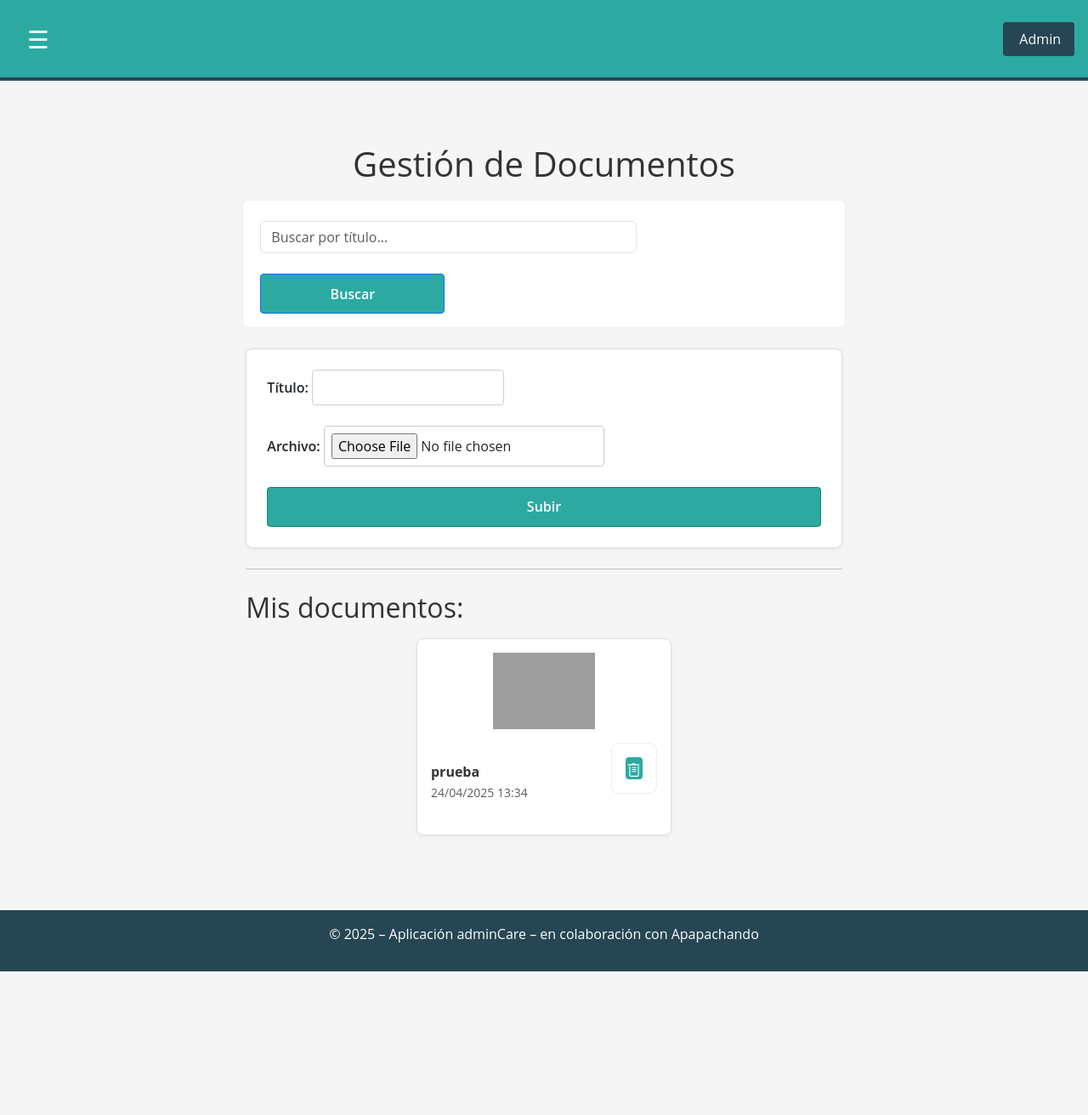
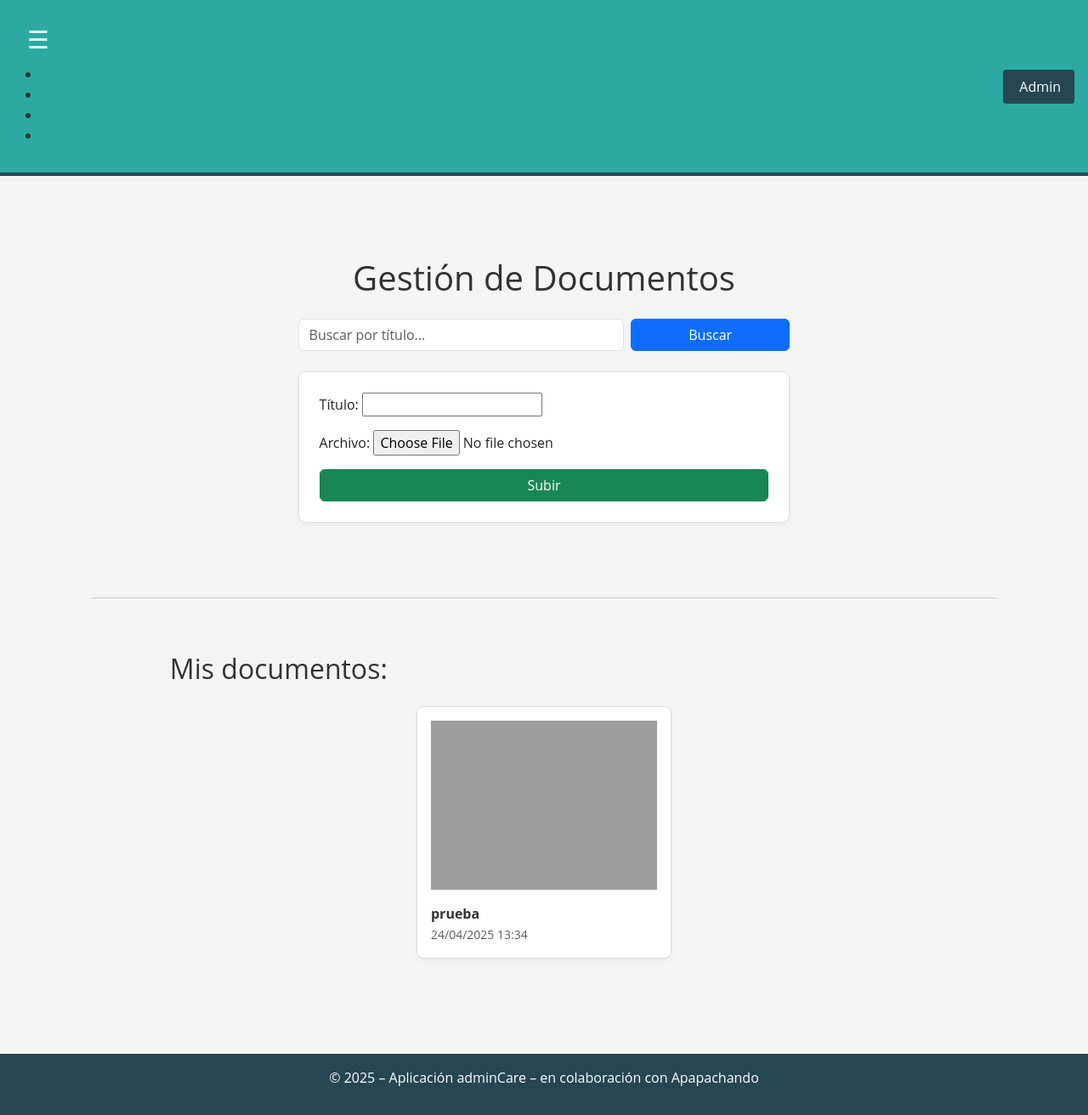
Before and after one commit to ignaciogonlez/AdminCare, a Django app: page /documentos/ in a window 1280 px wide. Shown: the whole page at 85% size. Before the commit the page ends 1143 px from the top, so only its background shows below. Run offline with Django 5.2, Linux system fonts and the light colour scheme; a user stored in the database is signed in; data comes from the database, SQL or seed files in the repository; parts of the project's set-up code (start-up, migrations or seed data) failed here and were passed over; grey boxes are pictures that could not be loaded.

Commit message:
forms en medio y register bien

```diff
--- a/static/css/estilos.css
+++ b/static/css/estilos.css
@@ -4,241 +4,70 @@
 :root {
   --color-primary: #2CAAA2;
   --color-secondary: #264653;
-  --color-accent: #e9c46a;
   --color-background: #f5f5f5;
   --color-text: #333;
-
-  --font-size-base: 16px;
   --font-family-base: "Open Sans", Arial, sans-serif;
 }
 
-/* Reset rápido */
+/* Reset */
 * {
-  margin: 0;
-  padding: 0;
-  box-sizing: border-box;
+  margin: 0; padding: 0; box-sizing: border-box;
 }
 
-/* ============================= */
-/* 2. Estilos globales           */
-/* ============================= */
 html {
-  font-size: var(--font-size-base);
+  font-size: 16px;
   scroll-behavior: smooth;
 }
 body {
   font-family: var(--font-family-base);
   background: var(--color-background);
   color: var(--color-text);
-  line-height: 1.5;
-  -webkit-font-smoothing: antialiased;
+  display: flex;
+  flex-direction: column;
+  min-height: 100vh;
 }
-a {
-  color: var(--color-primary);
-  text-decoration: none;
-}
-a:hover {
-  text-decoration: underline;
-}
-h1, h2, h3, h4, h5, h6 {
-  margin-bottom: 1rem;
-  line-height: 1.3;
-}
+a { color: var(--color-primary); text-decoration: none; }
+a:hover { text-decoration: underline; }
 
-/* ============================= */
-/* 3. Cabecera y Navegación      */
-/* ============================= */
+/* Header */
 header {
-  background-color: var(--color-primary);
+  background: var(--color-primary);
   border-bottom: 4px solid var(--color-secondary);
   padding: 1rem;
   position: relative;
 }
-.menu-button {
-  background: transparent !important;
-  border: none !important;
-  border-radius: 0 !important;
-  font-size: 1.8rem;
-  color: #fff;
-  cursor: pointer;
-  margin: .5rem 1rem;
-}
-.menu-button:focus {
-  outline: none;
-}
-nav#menu {
-  display: none;
-  background-color: var(--color-primary);
-}
-nav#menu:not(.hidden) {
-  display: block;
-}
-nav ul {
-  list-style: none;
-  display: flex;
-  flex-direction: column;
-  gap: .75rem;
-  padding: 1rem;
-}
-nav li a {
-  font-weight: 600;
-  color: #fff;
-  transition: opacity .2s ease;
-}
-nav li a:hover {
-  opacity: .8;
-}
-@media (min-width: 768px) {
-  nav ul {
-    flex-direction: row;
-    justify-content: center;
-  }
-  nav ul li {
-    margin: 0 1rem;
-  }
-}
-
-/* ============================= */
-/* 4. Enlaces login/logout       */
-/* ============================= */
-.login-button {
+.menu-button { /* ya lo tenías inline */ }
+.auth-links .login-button {
   position: absolute;
-  top: 50%;
-  right: 1rem;
+  top: 50%; right: 1rem;
   transform: translateY(-50%);
   background: var(--color-secondary);
   color: #fff;
   padding: .5rem 1rem;
   border-radius: .25rem;
-  text-decoration: none;
 }
 
-/* ============================= */
-/* 5. Contenedor principal       */
-/* ============================= */
-.container {
-  width: 90%;
-  max-width: 1200px;
-  margin: 1.5rem auto;
+/* Main container */
+main.container {
+  flex: 1;
+  padding-top: 1rem;
+  padding-bottom: 1rem;
 }
 
-/* ============================= */
-/* 6. Secciones                  */
-/* ============================= */
-section {
-  margin-bottom: 2rem;
-}
-section h2 {
-  margin-bottom: 1rem;
-  color: var(--color-secondary);
-}
-
-/* ============================= */
-/* 7. Tarjetas                   */
-/* ============================= */
+/* Cards genéricos */
 .card {
   background: #fff;
   border: 1px solid #ddd;
   border-radius: .5rem;
-  padding: 1rem;
-  margin-bottom: 1rem;
-  box-shadow: 0 2px 6px rgba(0,0,0,.05);
-}
-.card h3 {
-  margin-bottom: .5rem;
-}
-.card p {
-  margin-bottom: .5rem;
+  box-shadow: 0 2px 6px rgba(0,0,0,0.05);
 }
 
-/* ============================= */
-/* 8. Formularios                */
-/* ============================= */
-form {
-  display: flex;
-  flex-direction: column;
-  gap: 1rem;
-  background: #fff;
-  border: 1px solid #eee;
-  border-radius: .5rem;
-  padding: 1rem;
-  margin-bottom: 2rem;
-}
-form label {
-  font-weight: 600;
-}
-form input,
-form select,
-form textarea {
-  padding: .5rem;
-  border: 1px solid #ccc;
-  border-radius: .25rem;
-}
-form button {
-  background: var(--color-primary);
-  color: #fff;
-  font-weight: 600;
-  border: none;
-  border-radius: .25rem;
-  padding: .75rem 1rem;
-  cursor: pointer;
-  transition: background .2s ease;
-}
-form button:hover {
-  background: var(--color-secondary);
+/* Formularios (verticales) */
+form.card {
+  display: block;  /* anulamos posibles flex antiguos */
 }
 
-/* ============================= */
-/* 9. Botones                    */
-/* ============================= */
-.btn {
-  display: inline-block;
-  background: var(--color-primary);
-  color: #fff;
-  padding: .65rem 1rem;
-  border-radius: .25rem;
-  font-weight: 600;
-  text-align: center;
-  transition: background .2s ease;
-}
-.btn:hover {
-  background: var(--color-secondary);
-}
-
-/* ============================= */
-/* 10. Footer                    */
-/* ============================= */
-footer {
-  background: var(--color-secondary);
-  color: #fff;
-  text-align: center;
-  padding: 1rem;
-  flex-shrink: 0;
-  width: 100%;
-}
-
-/* ============================= */
-/* 11. Media Query Extra         */
-/* ============================= */
-@media (min-width: 992px) {
-  .container { width: 85%; }
-}
-
-/* ============================= */
-/* 12. Imagen portada documentos */
-/* ============================= */
-.doc-preview img {
-  max-width: 120px;
-  max-height: 160px;
-  width: auto;
-  height: auto;
-  display: block;
-  margin: 0 auto;
-}
-
-/* ============================= */
-/* 13. Lista de documentos       */
-/* ============================= */
+/* Document list */
 .documents-list {
   list-style: none;
   padding: 0;
@@ -252,61 +81,20 @@ footer {
   border: 1px solid #ddd;
   border-radius: .5rem;
   padding: 1rem;
-  box-shadow: 0 2px 6px rgba(0,0,0,.05);
-  flex: 1 1 280px;
+  box-shadow: 0 2px 6px rgba(0,0,0,0.05);
+  width: 100%;
   max-width: 300px;
-  display: flex;
-  flex-direction: column;
-  justify-content: space-between;
 }
 
-/* ============================= */
-/* 14. Home: centrado imágenes   */
-/* ============================= */
-.home-content img,
-.home-content .btn {
-  display: block;
-  margin: 1rem auto;
-}
-.home-content ul {
-  display: inline-block;
-  margin: 0 auto 1rem;
-  text-align: left;
-  padding-left: 1.25rem;
-}
-.home-content img.final-logo {
-  max-height: 100px;
-  width: auto;
-}
-@media (min-width: 768px) {
-  .home-content img.final-logo {
-    max-height: 180px;
-  }
+/* Footer */
+footer {
+  background: var(--color-secondary);
+  color: #fff;
+  text-align: center;
+  padding: 1rem;
 }
 
-/* FAQs */
-.faq-card {
-  transition: transform .2s ease, box-shadow .2s ease;
+/* Ajustes responsivos */
+@media (min-width: 992px) {
+  .container { max-width: 85%; }
 }
-.faq-card:hover {
-  transform: translateY(-4px);
-  box-shadow: 0 8px 16px rgba(0,0,0,.12);
-}
-
-/* ============================= */
-/* 15. Sticky footer foundation  */
-/* ============================= */
-html, body {
-  height: 100%;
-}
-body {
-  display: flex;
-  flex-direction: column;
-  min-height: 100vh;
-}
-main.container {
-  flex: 1;
-}
-footer {
-  flex-shrink: 0;
-}
--- a/templates/base.html
+++ b/templates/base.html
@@ -8,12 +8,10 @@
   {% load static %}
 
   <!-- Favicon -->
-  <link rel="icon" type="image/png" sizes="32x32"
-        href="{% static 'images/favicon-32x32-transparent.png' %}">
+  <link rel="icon" type="image/png" sizes="32x32" href="{% static 'images/favicon-32x32-transparent.png' %}">
 
   <!-- Bootstrap 5 -->
-  <link href="https://cdn.jsdelivr.net/npm/bootstrap@5.3.3/dist/css/bootstrap.min.css"
-        rel="stylesheet">
+  <link href="https://cdn.jsdelivr.net/npm/bootstrap@5.3.3/dist/css/bootstrap.min.css" rel="stylesheet">
 
   <!-- Estilos propios -->
   <link rel="stylesheet" href="{% static 'css/estilos.css' %}">
@@ -21,19 +19,20 @@
 
   <style>
     .menu-button{
-      background:transparent;border:none;font-size:1.8rem;color:#fff;
-      cursor:pointer;margin:.5rem 1rem;
+      background:transparent;
+      border:none;
+      font-size:1.8rem;
+      color:#fff;
+      cursor:pointer;
+      margin:.5rem 1rem;
     }
-    .menu-button:focus{outline:none}
+    .menu-button:focus{ outline:none }
   </style>
 </head>
-
 <body class="d-flex flex-column min-vh-100">
 
-  <!-- ───── Header ───── -->
   <header>
     <button id="menuToggle" class="menu-button">☰</button>
-
     <nav id="menu" class="hidden">
       <ul>
         <li><a href="{% url 'index' %}">Inicio</a></li>
@@ -44,7 +43,6 @@
         {% endif %}
       </ul>
     </nav>
-
     <div class="auth-links">
       {% if user.is_authenticated %}
         <a href="{% url 'logout_confirm' %}" class="login-button">Logout</a>
@@ -57,23 +55,19 @@
     </div>
   </header>
 
-  <!-- ───── Contenido principal ───── -->
-  <main class="container flex-fill">
+  <main class="container flex-fill py-5">
     {% block content %}{% endblock %}
   </main>
 
-  <!-- ───── Footer pegado abajo ───── -->
   <footer>
     <p>© 2025 – Aplicación adminCare – en colaboración con Apapachando</p>
   </footer>
 
-  <!-- Bootstrap JS -->
-  <script
-    src="https://cdn.jsdelivr.net/npm/bootstrap@5.3.3/dist/js/bootstrap.bundle.min.js"></script>
+  <script src="https://cdn.jsdelivr.net/npm/bootstrap@5.3.3/dist/js/bootstrap.bundle.min.js"></script>
   <script>
-    const menuToggle = document.getElementById('menuToggle');
-    const menu = document.getElementById('menu');
-    menuToggle.addEventListener('click', () => menu.classList.toggle('hidden'));
+    const menuToggle = document.getElementById('menuToggle'),
+          menu = document.getElementById('menu');
+    menuToggle.addEventListener('click', ()=> menu.classList.toggle('hidden'));
   </script>
 </body>
 </html>
--- a/templates/documentos.html
+++ b/templates/documentos.html
@@ -4,40 +4,46 @@
 {% block title %}Gestión de Documentos - AdminCare{% endblock %}
 
 {% block content %}
-<div class="row justify-content-center py-5">
+  {# ───── SECCIÓN FORMULARIOS ───── #}
+  <div class="container py-5">
+    <div class="row justify-content-center">
       <div class="col-12 col-lg-8">
-
         <h1 class="mb-4 text-center">Gestión de Documentos</h1>
 
         <!-- Formulario de búsqueda -->
         <form method="GET" class="mb-4 row g-2">
           <div class="col-8">
             <input
-          type="text"
-          name="q"
-          placeholder="Buscar por título..."
+              type="text" name="q" placeholder="Buscar por título..."
               value="{{ query|default_if_none:'' }}"
               class="form-control"
             >
           </div>
           <div class="col-4">
-        <button type="submit" class="btn btn-primary w-100">Buscar</button>
+            <button type="submit" class="btn btn-primary w-100">
+              Buscar
+            </button>
           </div>
         </form>
 
         <!-- Formulario para subir documentos -->
-    <form method="POST"
-          enctype="multipart/form-data"
-          class="mb-4 card p-4">
+        <form method="POST" enctype="multipart/form-data" class="mb-4 card p-4">
           {% csrf_token %}
           {{ form.as_p }}
-      <button type="submit" class="btn btn-success w-100">Subir</button>
+          <button type="submit" class="btn btn-success w-100">
+            Subir
+          </button>
         </form>
+      </div>
+    </div>
+  </div>
 
   <hr>
 
-    <!-- Listado de documentos subidos -->
-    <h2 class="mt-4 mb-3">Mis documentos:</h2>
+  {# ───── SECCIÓN “MIS DOCUMENTOS” ───── #}
+  <div class="container py-5">
+    <h2 class="mb-4">Mis documentos:</h2>
+
     <ul class="documents-list">
       {% for doc in documents %}
         <li class="document-item">
@@ -52,37 +58,27 @@
               </a>
             {% else %}
               <a href="{{ doc.file.url }}"
+                 class="btn btn-outline-secondary"
                  target="_blank"
-                 class="btn btn-outline-secondary"
               >
                 Ver/Descargar
               </a>
             {% endif %}
           </div>
-
           <div class="doc-details d-flex justify-content-between align-items-center">
             <div class="doc-info">
               <strong>{{ doc.title }}</strong><br>
-              <small class="text-muted">{{ doc.uploaded_at|date:"d/m/Y H:i" }}</small>
+              <small class="text-muted">
+                {{ doc.uploaded_at|date:"d/m/Y H:i" }}
+              </small>
             </div>
             <div class="doc-actions">
               <form action="{% url 'eliminar_documento' doc.id %}" method="POST">
                 {% csrf_token %}
-                <button type="submit" class="btn btn-link p-0" title="Eliminar documento">
-                  <svg xmlns="http://www.w3.org/2000/svg"
-                       width="18" height="18"
-                       fill="currentColor"
-                       viewBox="0 0 16 16">
-                    <path d="M5.5 5.5A.5.5 0 0 1 6 5h4a.5.5 0 0 1 0 1H6a.5.5 0 0 1-.5-.5zm0 2A.5.5
-                             0 0 1 6 7h4a.5.5 0 0 1 0 1H6a.5.5 0 0 1-.5-.5zm0 2A.5.5 0 0 1 6 9h4a.5.5
-                             0 0 1 0 1H6a.5.5 0 0 1-.5-.5z"/>
-                    <path fill-rule="evenodd"
-                          d="M14.5 3a1 1 0 0 1-1 1H13v9a2 2 0 0 1-2
-                             2H5a2 2 0 0 1-2-2V4h-.5a1 1 0 0 1 0-2h3a1 1 0 0
-                             1 1-1h2a1 1 0 0 1 1 1h3a1 1 0 0 1 1 1zM4.118
-                             4 4 4.059V13a1 1 0 0 0 1 1h6a1 1 0 0 0 1-1V4.059L11.882
-                             4H4.118zM2.5 3a.5.5 0 0 0 0 1h11a.5.5 0 0
-                             0 0-1h-11z"/>
+                <button type="submit" class="btn btn-link p-0" title="Eliminar">
+                  <!-- icono papelera -->
+                  <svg xmlns="http://www.w3.org/2000/svg" width="18" height="18" fill="currentColor" viewBox="0 0 16 16">
+                    <!-- ...paths... -->
                   </svg>
                 </button>
               </form>
@@ -93,7 +89,5 @@
         <li>No hay documentos subidos todavía.</li>
       {% endfor %}
     </ul>
-
-  </div>
   </div>
 {% endblock %}
```
Also changed, not shown: templates/register.html (+50 -3 lines). Lines whose indentation alone changed are shown as unchanged.
